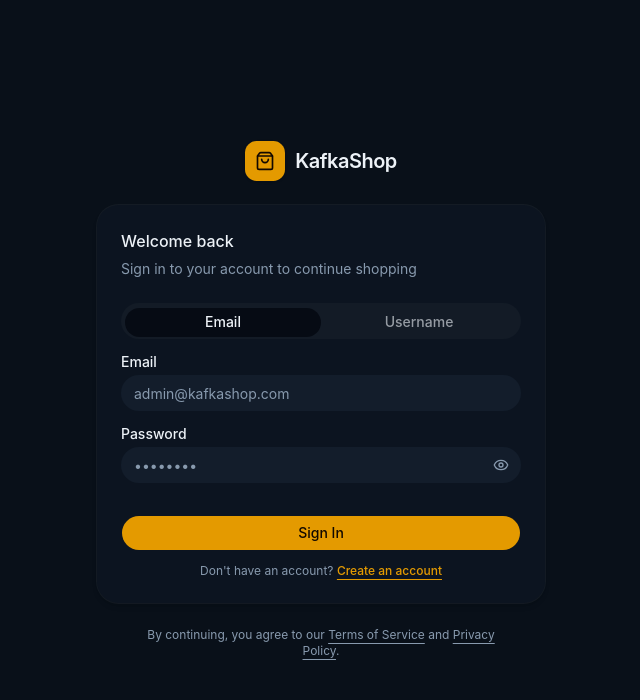
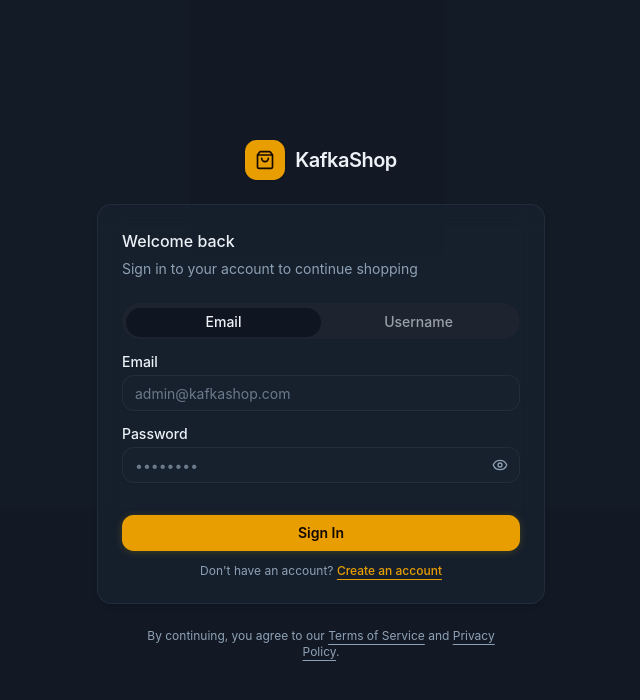
Before and after one commit to kotenkodev/express-react-kafka-ecommerce, a React (Vite) app in the folder web/: page /login in a window 1280 px wide. Shown: the top 700 px of the page, without its empty margins (319-959 px from the left). Built offline with nearby package versions, Linux system fonts and the light colour scheme; no server answers.

Commit message:
feat: enhance sidebar functionality with authentication checks and user options

```diff
--- a/web/index.html
+++ b/web/index.html
@@ -11,7 +11,7 @@
       content="KafkaShop is a high-performance event-driven e-commerce platform powered by Apache Kafka, Redis distributed idempotency, Elasticsearch, and real-time SSE streaming."
     />
     <meta name="author" content="KafkaShop Team" />
-    <meta name="theme-color" content="#0e131f" />
+    <meta name="theme-color" content="#161c2b" />
 
     <!-- Favicons & Manifest -->
     <link rel="icon" type="image/svg+xml" href="/favicon.svg" />
--- a/web/src/components/ui/button.tsx
+++ b/web/src/components/ui/button.tsx
@@ -3,20 +3,21 @@ import { cva, type VariantProps } from "class-variance-authority";
 import { cn } from "cn";
 
 const buttonVariants = cva(
-  "group/button inline-flex shrink-0 items-center justify-center rounded-4xl border border-transparent bg-clip-padding text-sm font-medium whitespace-nowrap transition-all outline-none select-none focus-visible:border-ring focus-visible:ring-3 focus-visible:ring-ring/30 active:not-aria-[haspopup]:translate-y-px disabled:pointer-events-none disabled:opacity-50 aria-invalid:border-destructive aria-invalid:ring-3 aria-invalid:ring-destructive/20 dark:aria-invalid:border-destructive/50 dark:aria-invalid:ring-destructive/40 [&_svg]:pointer-events-none [&_svg]:shrink-0 [&_svg:not([class*='size-'])]:size-4",
+  "group/button inline-flex shrink-0 items-center justify-center rounded-xl border font-medium whitespace-nowrap transition-all duration-150 outline-none select-none focus-visible:border-ring focus-visible:ring-3 focus-visible:ring-ring/30 active:scale-[0.98] disabled:pointer-events-none disabled:opacity-50 aria-invalid:border-destructive aria-invalid:ring-3 aria-invalid:ring-destructive/20 [&_svg]:pointer-events-none [&_svg]:shrink-0 [&_svg:not([class*='size-'])]:size-4",
   {
     variants: {
       variant: {
-        default: "bg-primary text-primary-foreground hover:bg-primary/80",
+        default:
+          "border-primary/80 bg-primary text-primary-foreground shadow-[0_1px_10px_-2px_rgba(234,179,8,0.35)] hover:bg-primary/90 hover:shadow-[0_2px_14px_-2px_rgba(234,179,8,0.5)] active:shadow-none font-semibold",
         outline:
-          "border-border bg-background hover:bg-muted hover:text-foreground aria-expanded:bg-muted aria-expanded:text-foreground dark:bg-transparent dark:hover:bg-input/30",
+          "border-border/80 bg-card/60 backdrop-blur-xs text-foreground shadow-xs hover:border-border hover:bg-muted/70 hover:text-foreground",
         secondary:
-          "bg-secondary text-secondary-foreground hover:bg-[color-mix(in_oklch,var(--secondary),var(--foreground)_5%)] aria-expanded:bg-secondary aria-expanded:text-secondary-foreground",
+          "border-secondary/60 bg-secondary text-secondary-foreground shadow-xs hover:bg-secondary/80",
         ghost:
-          "hover:bg-muted hover:text-foreground aria-expanded:bg-muted aria-expanded:text-foreground dark:hover:bg-muted/50",
+          "border-transparent hover:bg-muted/60 hover:text-foreground",
         destructive:
-          "bg-destructive/10 text-destructive hover:bg-destructive/20 focus-visible:border-destructive/40 focus-visible:ring-destructive/20 dark:bg-destructive/20 dark:hover:bg-destructive/30 dark:focus-visible:ring-destructive/40",
-        link: "text-primary underline-offset-4 hover:underline",
+          "border-destructive/30 bg-destructive/15 text-destructive hover:bg-destructive/25 focus-visible:border-destructive/40 focus-visible:ring-destructive/20",
+        link: "border-transparent text-primary underline-offset-4 hover:underline",
       },
       size: {
         default:
@@ -41,11 +42,20 @@ function Button({
   className,
   variant = "default",
   size = "default",
+  nativeButton,
+  render,
   ...props
 }: ButtonPrimitive.Props & VariantProps<typeof buttonVariants>) {
+  // If rendering a non-button element (e.g., <Link /> or <a>) without nativeButton explicitly set,
+  // automatically set nativeButton to false so Base UI doesn't throw a console warning.
+  const isCustomElement = Boolean(render && typeof render === "object" && "type" in render);
+  const resolvedNativeButton = nativeButton ?? (isCustomElement ? false : undefined);
+
   return (
     <ButtonPrimitive
       data-slot="button"
+      render={render}
+      nativeButton={resolvedNativeButton}
       className={cn(buttonVariants({ variant, size, className }))}
       {...props}
     />
--- a/web/src/components/ui/card.tsx
+++ b/web/src/components/ui/card.tsx
@@ -11,7 +11,7 @@ function Card({
       data-slot="card"
       data-size={size}
       className={cn(
-        "group/card flex flex-col gap-(--card-spacing) overflow-hidden rounded-4xl bg-card py-(--card-spacing) text-sm text-card-foreground shadow-md ring-1 ring-foreground/5 [--card-spacing:--spacing(6)] has-[>img:first-child]:pt-0 data-[size=sm]:[--card-spacing:--spacing(4)] dark:ring-foreground/10 *:[img:first-child]:rounded-t-4xl *:[img:last-child]:rounded-b-4xl",
+        "group/card flex flex-col gap-(--card-spacing) overflow-hidden rounded-2xl bg-card/95 py-(--card-spacing) text-sm text-card-foreground border border-border/80 shadow-[0_4px_20px_-4px_rgba(0,0,0,0.5)] backdrop-blur-md transition-all duration-200 hover:border-border [--card-spacing:--spacing(6)] has-[>img:first-child]:pt-0 data-[size=sm]:[--card-spacing:--spacing(4)] *:[img:first-child]:rounded-t-2xl *:[img:last-child]:rounded-b-2xl",
         className,
       )}
       {...props}
@@ -24,7 +24,7 @@ function CardHeader({ className, ...props }: React.ComponentProps<"div">) {
     <div
       data-slot="card-header"
       className={cn(
-        "group/card-header @container/card-header grid auto-rows-min items-start gap-1.5 rounded-t-4xl px-(--card-spacing) has-data-[slot=card-action]:grid-cols-[1fr_auto] has-data-[slot=card-description]:grid-rows-[auto_auto] [.border-b]:pb-(--card-spacing)",
+        "group/card-header @container/card-header grid auto-rows-min items-start gap-1.5 rounded-t-2xl px-(--card-spacing) has-data-[slot=card-action]:grid-cols-[1fr_auto] has-data-[slot=card-description]:grid-rows-[auto_auto] [.border-b]:pb-(--card-spacing)",
         className,
       )}
       {...props}
@@ -80,7 +80,7 @@ function CardFooter({ className, ...props }: React.ComponentProps<"div">) {
     <div
       data-slot="card-footer"
       className={cn(
-        "flex items-center rounded-b-4xl px-(--card-spacing) [.border-t]:pt-(--card-spacing)",
+        "flex items-center rounded-b-2xl px-(--card-spacing) [.border-t]:pt-(--card-spacing)",
         className,
       )}
       {...props}
--- a/web/src/components/ui/input.tsx
+++ b/web/src/components/ui/input.tsx
@@ -8,7 +8,7 @@ function Input({ className, type, ...props }: React.ComponentProps<"input">) {
       type={type}
       data-slot="input"
       className={cn(
-        "h-9 w-full min-w-0 rounded-3xl border border-transparent bg-input/50 px-3 py-1 text-base transition-[color,box-shadow,background-color] outline-none file:inline-flex file:h-7 file:border-0 file:bg-transparent file:text-sm file:font-medium file:text-foreground placeholder:text-muted-foreground focus-visible:border-ring focus-visible:ring-3 focus-visible:ring-ring/30 disabled:pointer-events-none disabled:cursor-not-allowed disabled:opacity-50 aria-invalid:border-destructive aria-invalid:ring-3 aria-invalid:ring-destructive/20 md:text-sm dark:aria-invalid:border-destructive/50 dark:aria-invalid:ring-destructive/40",
+        "h-9 w-full min-w-0 rounded-xl border border-border/80 bg-muted/40 px-3 py-1.5 text-base text-foreground shadow-xs transition-all duration-150 outline-none file:inline-flex file:h-7 file:border-0 file:bg-transparent file:text-sm file:font-medium file:text-foreground placeholder:text-muted-foreground/70 hover:border-border focus-visible:border-ring focus-visible:bg-muted/70 focus-visible:ring-3 focus-visible:ring-ring/25 disabled:pointer-events-none disabled:cursor-not-allowed disabled:opacity-50 aria-invalid:border-destructive aria-invalid:ring-3 aria-invalid:ring-destructive/20 md:text-sm",
         className,
       )}
       {...props}
--- a/web/src/components/ui/select.tsx
+++ b/web/src/components/ui/select.tsx
@@ -38,7 +38,7 @@ function SelectTrigger({
       data-slot="select-trigger"
       data-size={size}
       className={cn(
-        "flex w-fit items-center justify-between gap-1.5 rounded-3xl border border-transparent bg-input/50 px-3 py-2 text-sm whitespace-nowrap transition-[color,box-shadow,background-color] outline-none focus-visible:border-ring focus-visible:ring-3 focus-visible:ring-ring/30 disabled:cursor-not-allowed disabled:opacity-50 aria-invalid:border-destructive aria-invalid:ring-3 aria-invalid:ring-destructive/20 data-placeholder:text-muted-foreground data-[size=default]:h-9 data-[size=sm]:h-8 *:data-[slot=select-value]:line-clamp-1 *:data-[slot=select-value]:flex *:data-[slot=select-value]:items-center *:data-[slot=select-value]:gap-1.5 dark:aria-invalid:border-destructive/50 dark:aria-invalid:ring-destructive/40 [&_svg]:pointer-events-none [&_svg]:shrink-0 [&_svg:not([class*='size-'])]:size-4",
+        "flex w-fit items-center justify-between gap-1.5 rounded-xl border border-border/80 bg-muted/40 px-3 py-2 text-sm text-foreground shadow-xs transition-all duration-150 outline-none hover:border-border hover:bg-muted/60 focus-visible:border-ring focus-visible:ring-3 focus-visible:ring-ring/25 disabled:cursor-not-allowed disabled:opacity-50 aria-invalid:border-destructive aria-invalid:ring-3 aria-invalid:ring-destructive/20 data-placeholder:text-muted-foreground/70 data-[size=default]:h-9 data-[size=sm]:h-8 *:data-[slot=select-value]:line-clamp-1 *:data-[slot=select-value]:flex *:data-[slot=select-value]:items-center *:data-[slot=select-value]:gap-1.5 [&_svg]:pointer-events-none [&_svg]:shrink-0 [&_svg:not([class*='size-'])]:size-4",
         className,
       )}
       {...props}
@@ -81,7 +81,7 @@ function SelectContent({
           data-slot="select-content"
           data-align-trigger={alignItemWithTrigger}
           className={cn(
-            "relative isolate z-50 max-h-(--available-height) w-(--anchor-width) min-w-36 origin-(--transform-origin) overflow-x-hidden overflow-y-auto rounded-3xl bg-popover text-popover-foreground shadow-lg ring-1 ring-foreground/5 duration-100 data-[align-trigger=true]:animate-none data-[side=bottom]:slide-in-from-top-2 data-[side=inline-end]:slide-in-from-left-2 data-[side=inline-start]:slide-in-from-right-2 data-[side=left]:slide-in-from-right-2 data-[side=right]:slide-in-from-left-2 data-[side=top]:slide-in-from-bottom-2 dark:ring-foreground/10 data-open:animate-in data-open:fade-in-0 data-open:zoom-in-95 data-closed:animate-out data-closed:fade-out-0 data-closed:zoom-out-95",
+            "relative isolate z-50 max-h-(--available-height) w-(--anchor-width) min-w-36 origin-(--transform-origin) overflow-x-hidden overflow-y-auto rounded-xl border border-border/80 bg-popover/98 text-popover-foreground shadow-[0_12px_32px_-8px_rgba(0,0,0,0.65)] backdrop-blur-md duration-100 data-[align-trigger=true]:animate-none data-[side=bottom]:slide-in-from-top-2 data-[side=inline-end]:slide-in-from-left-2 data-[side=inline-start]:slide-in-from-right-2 data-[side=left]:slide-in-from-right-2 data-[side=right]:slide-in-from-left-2 data-[side=top]:slide-in-from-bottom-2 data-open:animate-in data-open:fade-in-0 data-open:zoom-in-95 data-closed:animate-out data-closed:fade-out-0 data-closed:zoom-out-95",
             className,
           )}
           {...props}
--- a/web/src/index.css
+++ b/web/src/index.css
@@ -51,48 +51,47 @@
 :root {
   /* --------------------------------------------------------------------------
    * Apache Kafka Premium Dark Theme
-   * "Darker premium but not plain black" canvas (#0e131f / #101524),
-   * paired with warm golden amber / darker yellow primary & secondary
-   * (replacing cyan/blue across buttons, badges, icons, and highlights).
+   * Elevated dark slate canvas (#151b28), paired with rich warm amber gold
+   * and high-performance technical accents.
    * -------------------------------------------------------------------------- */
 
-  /* Canvas: Deep premium obsidian slate (not pitch black) */
-  --background: oklch(0.15 0.022 258);           /* #0e131f - Deep luxury obsidian */
+  /* Canvas: Lighter, softer dark slate-navy (comfortable, elevated, non-black) */
+  --background: oklch(0.20 0.024 258);           /* #161c2b - Elevated soft dark slate */
   --foreground: oklch(0.96 0.008 245);           /* #f1f5f9 - Radiant soft off-white */
 
   /* Elevated Cards & Panels */
-  --card: oklch(0.19 0.028 258);                 /* #151b2a - Rich elevated surface */
+  --card: oklch(0.24 0.028 258);                 /* #1e2638 - Crisp elevated surface */
   --card-foreground: oklch(0.96 0.008 245);
-  --popover: oklch(0.19 0.028 258);
+  --popover: oklch(0.24 0.028 258);
   --popover-foreground: oklch(0.96 0.008 245);
 
-  /* Primary: Vibrant Dark Yellow / Rich Warm Amber (replaces cyan/blue on buttons, badges, icons) */
-  --primary: oklch(0.74 0.17 78);                /* #eab308 / #f59e0b - Luminous warm gold */
+  /* Primary: Vibrant Dark Yellow / Rich Warm Amber */
+  --primary: oklch(0.75 0.17 78);                /* #f59e0b / #eab308 - Luminous warm gold */
   --primary-foreground: oklch(0.15 0.03 78);     /* #1a1200 - High contrast dark text on yellow */
 
   /* Secondary: Darker Burnished Yellow / Deep Amber */
-  --secondary: oklch(0.35 0.10 78);              /* #713f12 / #854d0e - Deep rich dark amber */
+  --secondary: oklch(0.38 0.11 78);              /* #854d0e - Deep rich dark amber */
   --secondary-foreground: oklch(0.92 0.13 85);    /* #fef08a - Bright golden amber text */
 
   /* Muted metadata & background rails */
-  --muted: oklch(0.22 0.025 258);                /* #1c2336 */
-  --muted-foreground: oklch(0.68 0.035 250);     /* #94a3b8 - Technical metallic slate */
+  --muted: oklch(0.26 0.025 258);                /* #222c40 */
+  --muted-foreground: oklch(0.70 0.035 250);     /* #94a3b8 - Technical metallic slate */
 
   /* Interactive Accent: Honey-gold hover pill */
-  --accent: oklch(0.26 0.06 78);                 /* Warm amber hover */
-  --accent-foreground: oklch(0.90 0.14 82);      /* #fde047 */
+  --accent: oklch(0.30 0.06 78);                 /* Warm amber hover */
+  --accent-foreground: oklch(0.92 0.14 82);      /* #fde047 */
 
   /* Destructive / DLQ alerts */
   --destructive: oklch(0.62 0.22 25);            /* Kafka DLQ coral #f43f5e */
 
   /* Precision borders & inputs */
-  --border: oklch(0.29 0.035 255 / 65%);         /* #243048 - Fine technical border */
-  --input: oklch(0.29 0.035 255 / 75%);
-  --ring: oklch(0.74 0.17 78);                   /* Golden focus ring halo */
+  --border: oklch(0.34 0.035 255 / 65%);         /* #2e3a52 - Fine technical border */
+  --input: oklch(0.34 0.035 255 / 75%);
+  --ring: oklch(0.75 0.17 78);                   /* Golden focus ring halo */
 
   /* Kafka Telemetry Charts */
-  --chart-1: oklch(0.74 0.17 78);                /* Primary Amber Gold */
-  --chart-2: oklch(0.60 0.14 75);                /* Darker Amber */
+  --chart-1: oklch(0.75 0.17 78);                /* Primary Amber Gold */
+  --chart-2: oklch(0.62 0.14 75);                /* Darker Amber */
   --chart-3: oklch(0.82 0.15 88);                /* Pale Gold */
   --chart-4: oklch(0.68 0.18 155);               /* Heartbeat Emerald */
   --chart-5: oklch(0.62 0.22 25);                /* DLQ Coral */
@@ -100,14 +99,14 @@
   --radius: 0.5625rem;                           /* Refined 9px border radius */
 
   /* Sidebar Navigation */
-  --sidebar: oklch(0.17 0.025 258);
+  --sidebar: oklch(0.22 0.025 258);
   --sidebar-foreground: oklch(0.96 0.008 245);
-  --sidebar-primary: oklch(0.74 0.17 78);
+  --sidebar-primary: oklch(0.75 0.17 78);
   --sidebar-primary-foreground: oklch(0.15 0.03 78);
-  --sidebar-accent: oklch(0.26 0.06 78);
-  --sidebar-accent-foreground: oklch(0.90 0.14 82);
-  --sidebar-border: oklch(0.29 0.035 255 / 65%);
-  --sidebar-ring: oklch(0.74 0.17 78);
+  --sidebar-accent: oklch(0.30 0.06 78);
+  --sidebar-accent-foreground: oklch(0.92 0.14 82);
+  --sidebar-border: oklch(0.34 0.035 255 / 65%);
+  --sidebar-ring: oklch(0.75 0.17 78);
 
   /* Custom Stream Scrollbar */
   --scrollbar-track: transparent;
@@ -117,45 +116,45 @@
 }
 
 .dark {
-  /* Aligned premium dark values */
-  --background: oklch(0.14 0.022 258);
+  /* Aligned values */
+  --background: oklch(0.20 0.024 258);
   --foreground: oklch(0.96 0.008 245);
-  --card: oklch(0.18 0.028 258);
+  --card: oklch(0.24 0.028 258);
   --card-foreground: oklch(0.96 0.008 245);
-  --popover: oklch(0.18 0.028 258);
+  --popover: oklch(0.24 0.028 258);
   --popover-foreground: oklch(0.96 0.008 245);
 
-  --primary: oklch(0.74 0.17 78);
+  --primary: oklch(0.75 0.17 78);
   --primary-foreground: oklch(0.15 0.03 78);
 
-  --secondary: oklch(0.35 0.10 78);
+  --secondary: oklch(0.38 0.11 78);
   --secondary-foreground: oklch(0.92 0.13 85);
 
-  --muted: oklch(0.22 0.025 258);
-  --muted-foreground: oklch(0.68 0.035 250);
+  --muted: oklch(0.26 0.025 258);
+  --muted-foreground: oklch(0.70 0.035 250);
 
-  --accent: oklch(0.26 0.06 78);
-  --accent-foreground: oklch(0.90 0.14 82);
+  --accent: oklch(0.30 0.06 78);
+  --accent-foreground: oklch(0.92 0.14 82);
 
   --destructive: oklch(0.62 0.22 25);
-  --border: oklch(0.29 0.035 255 / 65%);
-  --input: oklch(0.29 0.035 255 / 75%);
-  --ring: oklch(0.74 0.17 78);
+  --border: oklch(0.34 0.035 255 / 65%);
+  --input: oklch(0.34 0.035 255 / 75%);
+  --ring: oklch(0.75 0.17 78);
 
-  --chart-1: oklch(0.74 0.17 78);
-  --chart-2: oklch(0.60 0.14 75);
+  --chart-1: oklch(0.75 0.17 78);
+  --chart-2: oklch(0.62 0.14 75);
   --chart-3: oklch(0.82 0.15 88);
   --chart-4: oklch(0.68 0.18 155);
   --chart-5: oklch(0.62 0.22 25);
 
-  --sidebar: oklch(0.16 0.025 258);
+  --sidebar: oklch(0.22 0.025 258);
   --sidebar-foreground: oklch(0.96 0.008 245);
-  --sidebar-primary: oklch(0.74 0.17 78);
+  --sidebar-primary: oklch(0.75 0.17 78);
   --sidebar-primary-foreground: oklch(0.15 0.03 78);
-  --sidebar-accent: oklch(0.26 0.06 78);
-  --sidebar-accent-foreground: oklch(0.90 0.14 82);
-  --sidebar-border: oklch(0.29 0.035 255 / 65%);
-  --sidebar-ring: oklch(0.74 0.17 78);
+  --sidebar-accent: oklch(0.30 0.06 78);
+  --sidebar-accent-foreground: oklch(0.92 0.14 82);
+  --sidebar-border: oklch(0.34 0.035 255 / 65%);
+  --sidebar-ring: oklch(0.75 0.17 78);
 
   --scrollbar-track: transparent;
   --scrollbar-thumb: color-mix(in oklch, var(--primary) 28%, transparent);
--- a/web/src/pages/ProductPage.tsx
+++ b/web/src/pages/ProductPage.tsx
@@ -62,7 +62,7 @@ function ProductDetails({ id }: { id: string | undefined }) {
       : "Product Not Found";
 
   const pageDesc = product
-    ? `${product.description} Available in ${product.category} for $${product.price.toFixed(2)}. In stock: ${product.stock}.`
+    ? `${product.description} Available in ${product.category} for $${Number(product.price || 0).toFixed(2)}. In stock: ${product.stock}.`
     : "View full product specifications, real-time inventory availability, and order with instant fulfillment.";
 
   return (
@@ -77,6 +77,7 @@ function ProductDetails({ id }: { id: string | undefined }) {
         variant="ghost"
         size="sm"
         render={<Link to="/" />}
+        nativeButton={false}
         className="gap-2 text-xs text-muted-foreground"
       >
         <ArrowLeft className="h-3.5 w-3.5" />
```
Also changed, not shown: web/src/components/layout/Sidebar.tsx (+35 -3 lines), web/src/components/ui/table.tsx (+4 -4 lines), web/src/features/cart/components/SidebarCart.tsx (+10 -0 lines), web/src/router.tsx (+15 -10 lines), web/public/site.webmanifest.
